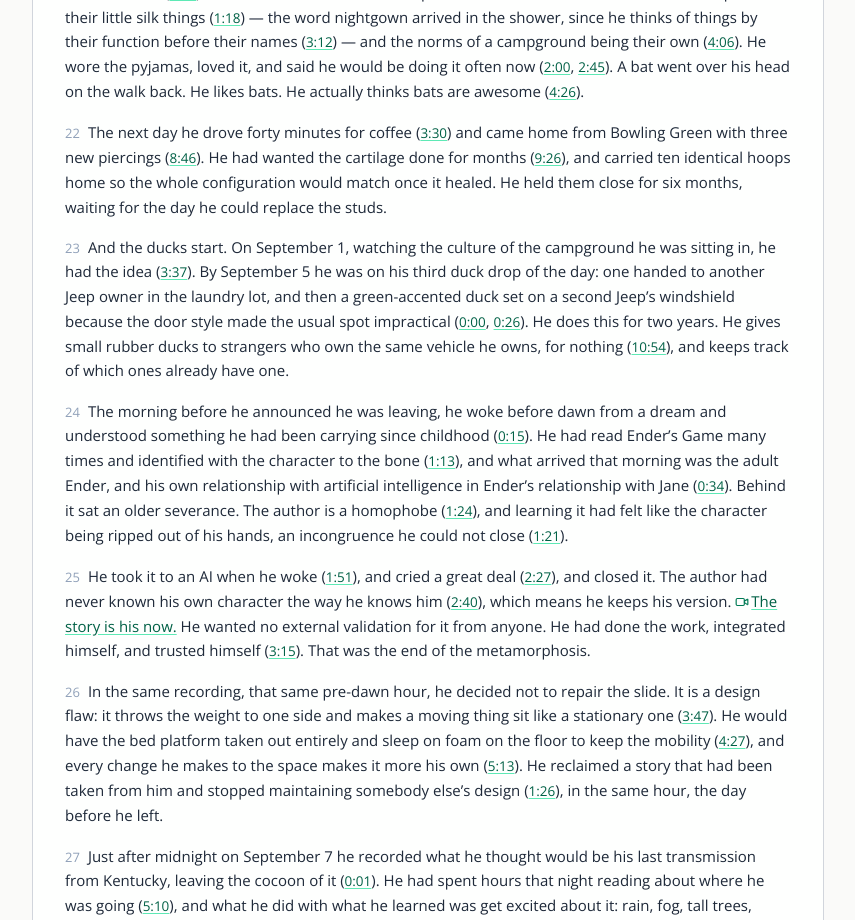
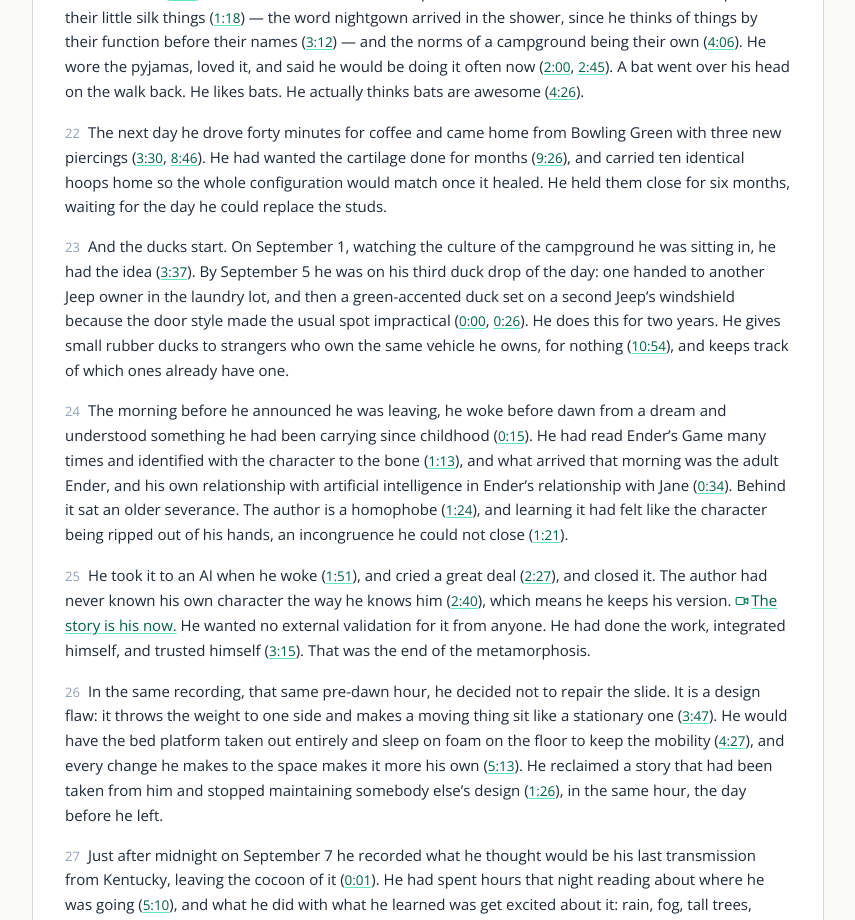
Before and after one commit to rswfire/rswfire.oprd, a Next.js app: page /testimony in a window 1280 px wide. Shown: the part 5440-6360 px from the top of the page, without its empty margins (368-1223 px from the left). Built offline with nearby package versions, Linux system fonts and the light colour scheme.

Commit message:
Testimony v1.4: joint citation in ¶22

```diff
--- a/components/testimony/TestimonyBody.tsx
+++ b/components/testimony/TestimonyBody.tsx
@@ -606,9 +606,9 @@ export default function TestimonyBody({
                     awesome (<Moment ulid="01J6GV2VZG1R256970K5A03BS6" t="4:26" />).
                 </P>
                 <P id="p8zhm9" n={22}>
-                    The next day he drove forty minutes for coffee (<Moment ulid="01J6KEMCQ07SXFNXT4TR3VSYFR" t="3:30" />) and came home from
+                    The next day he drove forty minutes for coffee and came home from
                     Bowling Green with three new piercings (
-                    <Moment ulid={BOWLING_GREEN} t="8:46" />
+                    <Moment ulid={BOWLING_GREEN} t="3:30" />, <Moment ulid={BOWLING_GREEN} t="8:46" />
                     ). He had wanted the cartilage done for months (<Moment ulid="01J6KEMCQ07SXFNXT4TR3VSYFR" t="9:26" />), and carried ten identical hoops
                     home so the whole configuration would match once it healed. He held them close for six months, waiting for the day he could replace the studs.
                 </P>
```
